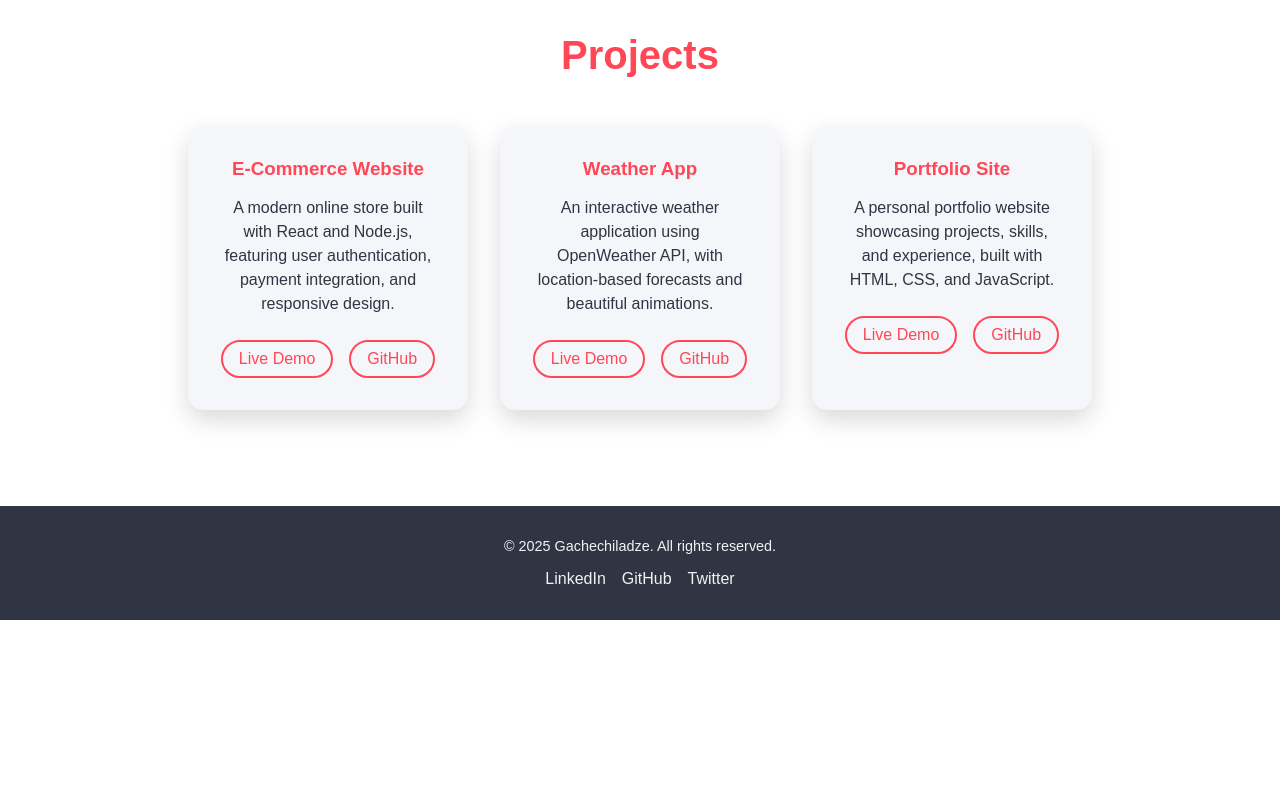
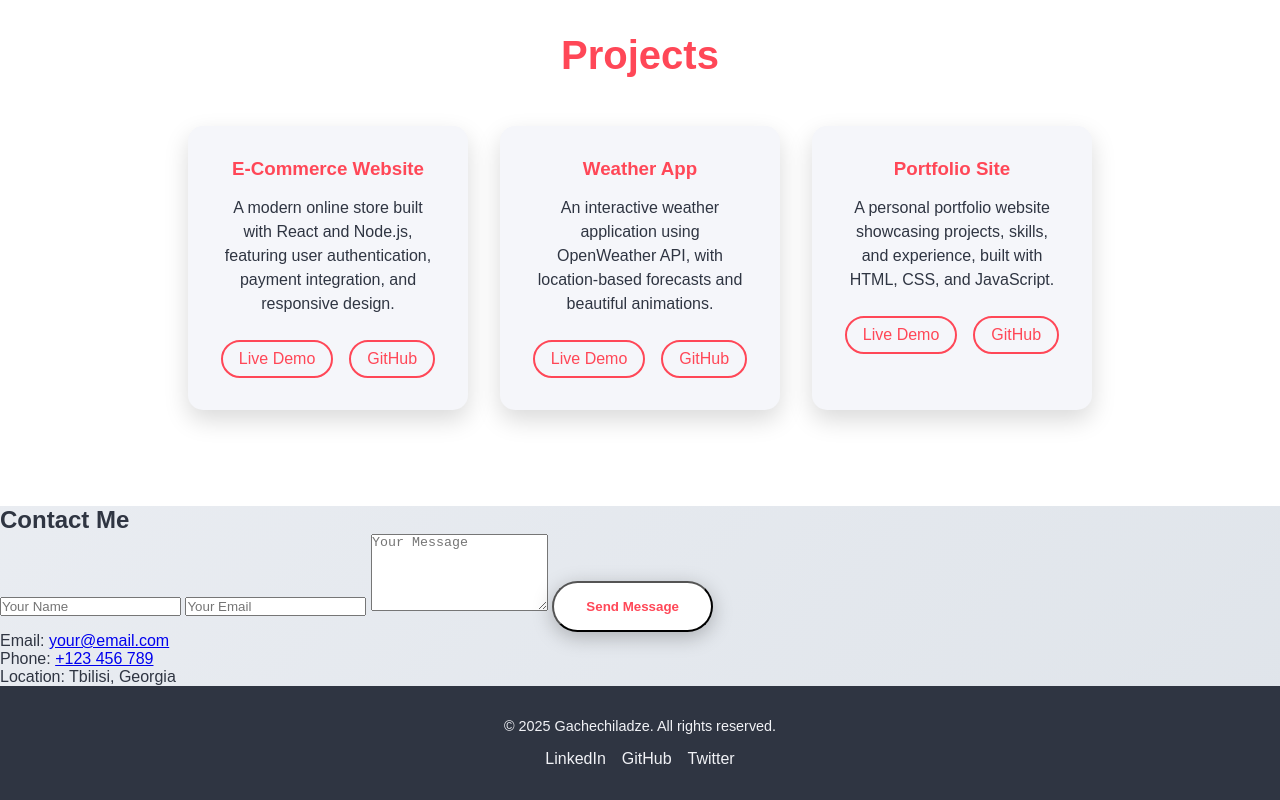
Before and after one commit to TeoGachechiladze570/final-task, a website built with Vite: page index.html in a window 1280 px wide. Shown: the part 1355-2155 px from the top of the page. Before the commit the page ends 1975 px from the top, so only its background shows below. Built offline with nearby package versions, Linux system fonts and the light colour scheme.

Commit message:
create contact section content

```diff
--- a/index.html
+++ b/index.html
@@ -110,6 +110,30 @@
       </div>
     </section>
 
+    <!-- Contact Section -->
+    <section id="contact" class="contact-section">
+      <h2>Contact Me</h2>
+      <div class="contact-wrapper">
+        <form class="contact-form">
+          <input type="text" name="name" placeholder="Your Name" required />
+          <input type="email" name="email" placeholder="Your Email" required />
+          <textarea
+            name="message"
+            rows="5"
+            placeholder="Your Message"
+            required
+          ></textarea>
+          <button type="submit" class="cta-button">Send Message</button>
+        </form>
+
+        <div class="contact-info">
+          <p>Email: <a href="mailto:your@email.com">your@email.com</a></p>
+          <p>Phone: <a href="tel:+123456789">+123 456 789</a></p>
+          <p>Location: Tbilisi, Georgia</p>
+        </div>
+      </div>
+    </section>
+
     <!-- Footer -->
     <footer class="footer-section">
       <div class="footer-content">
```
